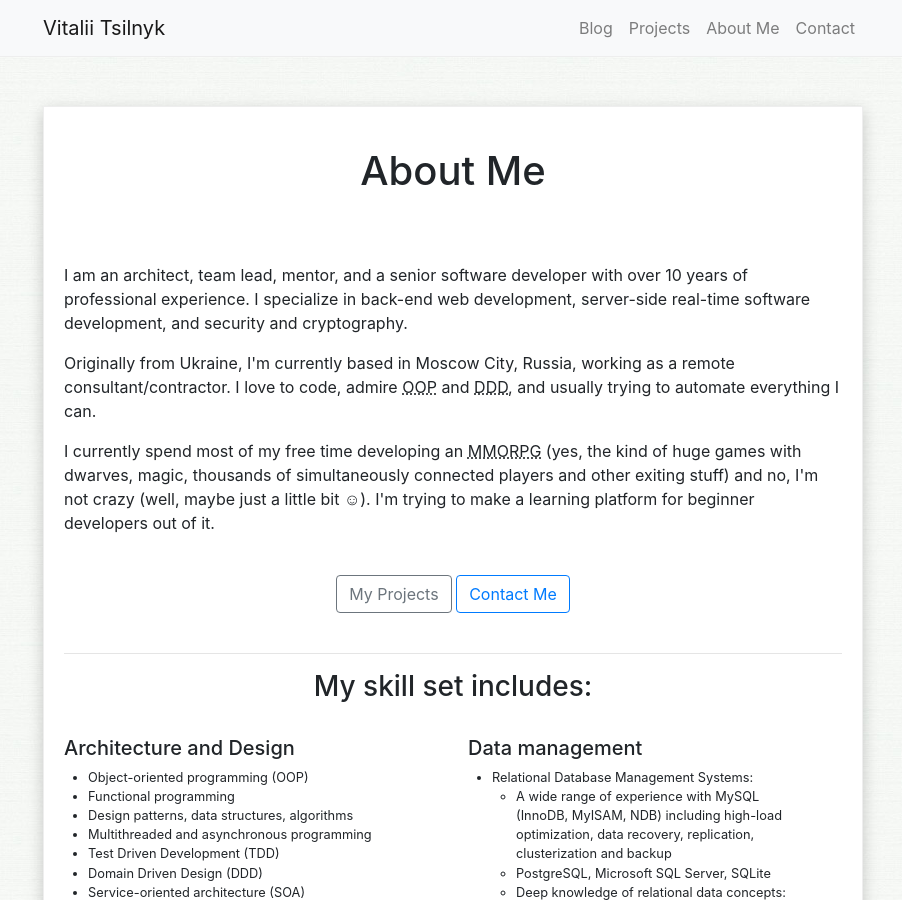
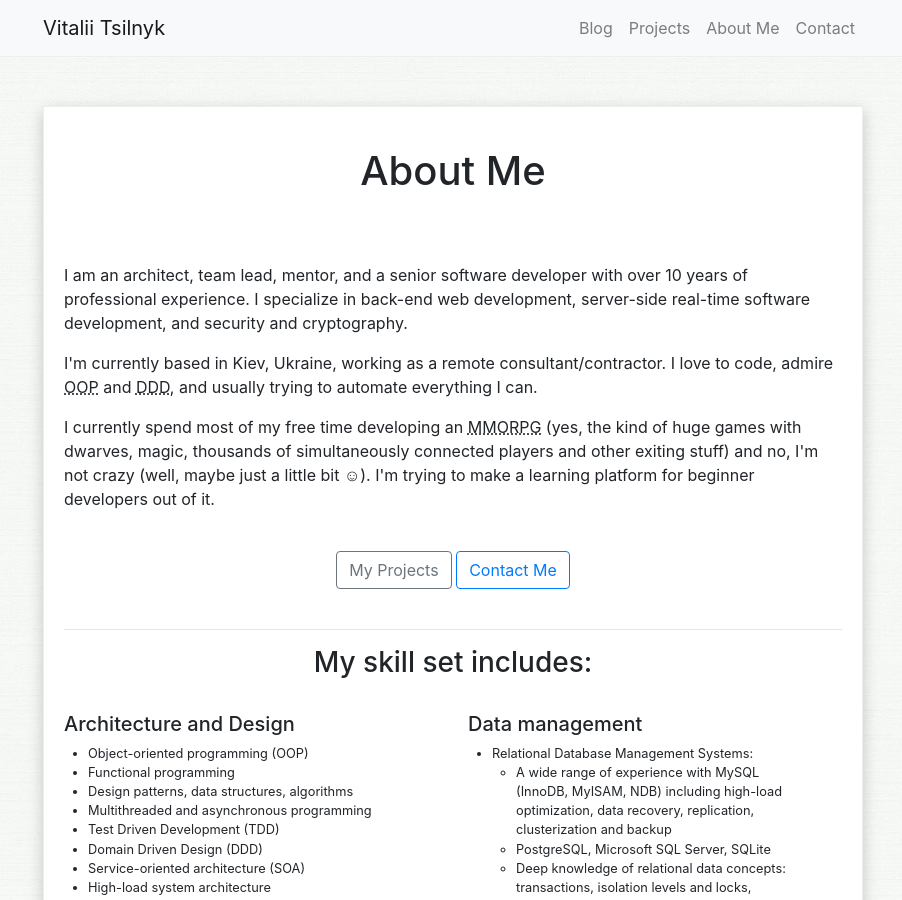
Before and after one commit to VitaliiTsilnyk/VitaliiTsilnyk.github.io, a Jekyll site: the page built from about.html, in a window 1280 px wide and 900 px high. Shown: the whole window, without its empty margins (187-1089 px from the left). Built offline with Jekyll 4.4.1, drawn with Linux system fonts in a browser that asks for light colours.

Commit message:
Location update

```diff
--- a/about.html
+++ b/about.html
@@ -10,7 +10,7 @@
 </p>
 
 <p>
-  Originally from Ukraine, I'm currently based in Moscow City, Russia, working as a remote consultant/contractor.
+  I'm currently based in Kiev, Ukraine, working as a remote consultant/contractor.
   I love to code, admire <abbr title="Object-oriented programming">OOP</abbr> and <abbr title="Domain-driven design">DDD</abbr>, and usually trying to automate everything I can.
 </p>
 
```
